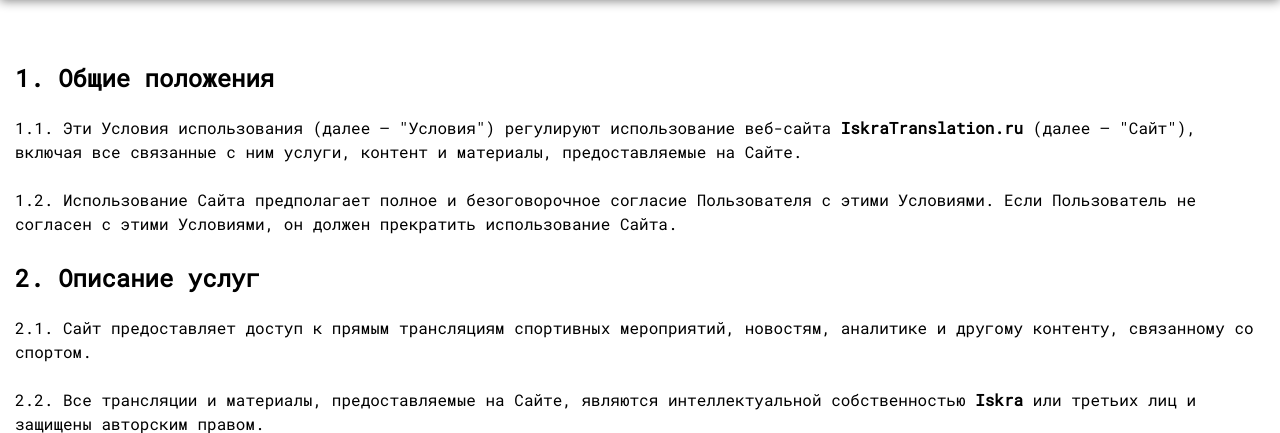
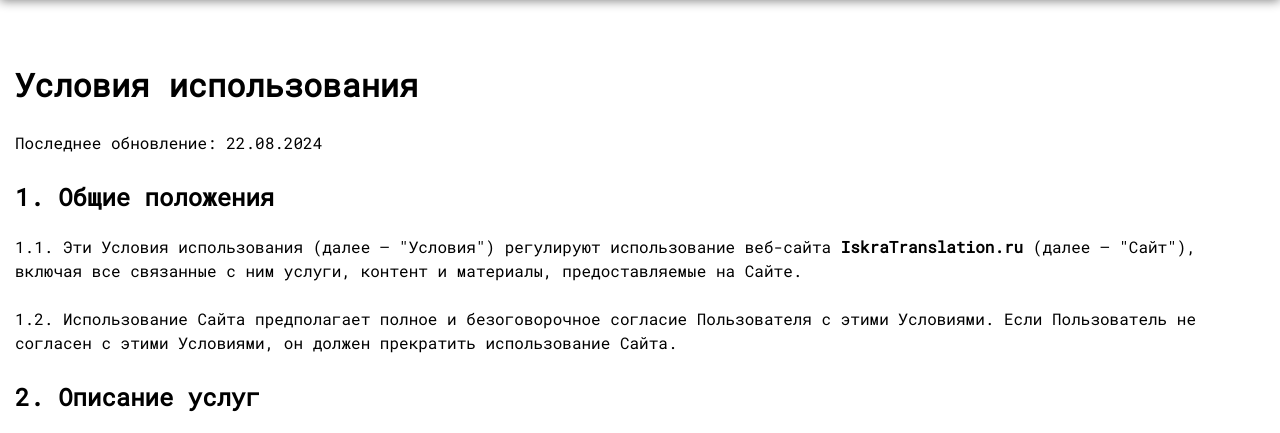
Before and after one commit to Chukseev/translation, a Django app: page /terms/ in a window 1280 px wide. Shown: the part 100-533 px from the top of the page. Run offline with Django 5.2, Linux system fonts and the light colour scheme; data comes from the database, SQL or seed files in the repository.

Commit message:
edit terms

```diff
--- a/translations/translation_app/templates/translation_app/terms.html
+++ b/translations/translation_app/templates/translation_app/terms.html
@@ -1,7 +1,10 @@
 {% extends "translation_app/base.html" %}
 {% block title %}Трансляции{%endblock%}
 {% block content %}
+
 <body>
+    <h1>Условия использования</h1>
+    <p>Последнее обновление: 22.08.2024</p>
     <h2>1. Общие положения</h2>
     <p>1.1. Эти Условия использования (далее – "Условия") регулируют использование веб-сайта <strong>IskraTranslation.ru</strong> (далее – "Сайт"), включая все связанные с ним услуги, контент и материалы, предоставляемые на Сайте.</p>
     <p>1.2. Использование Сайта предполагает полное и безоговорочное согласие Пользователя с этими Условиями. Если Пользователь не согласен с этими Условиями, он должен прекратить использование Сайта.</p>
```
